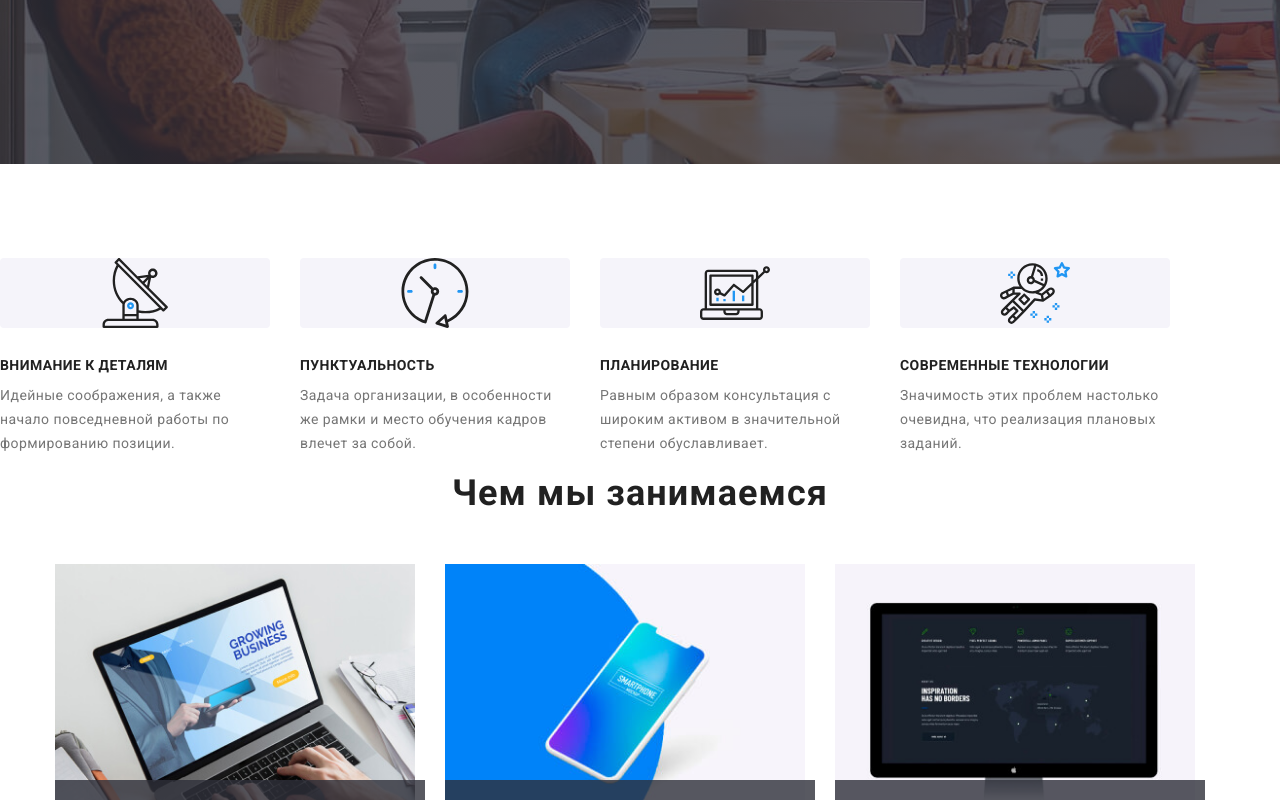
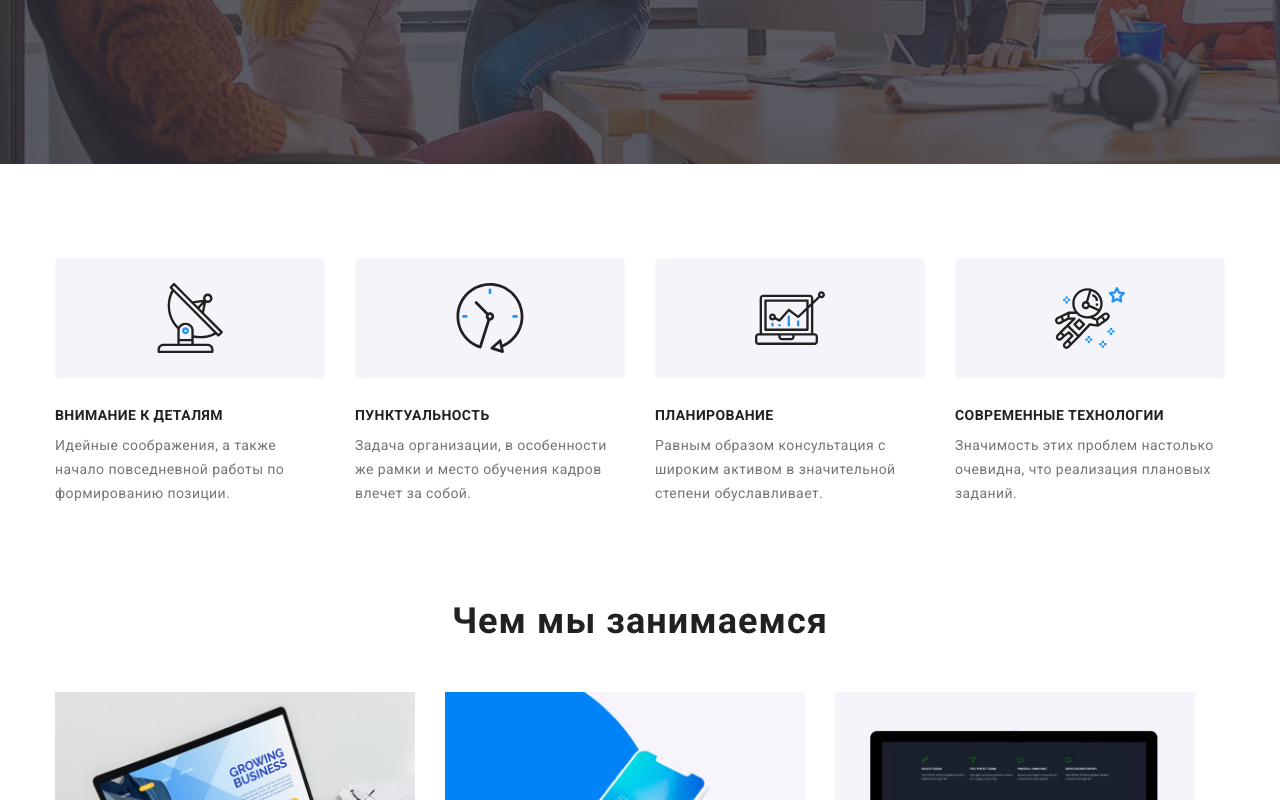
Before and after one commit to ElenaSmirnov/goit-markup-hw-04-01, a plain HTML site: page index.html in a window 1280 px wide. Shown: the part 531-1331 px from the top of the page. Drawn offline with nearby package versions, Linux system fonts and the light colour scheme.

Commit message:
Секция "наши особенности"
Вернула обратно размер на ли

```diff
--- a/style.css
+++ b/style.css
@@ -185,8 +185,6 @@ p {
   padding-bottom: 94px;
 }
 .section-features {
-  padding: 0;
-  margin: 0;
   padding-top: 94px;
   padding-bottom: 94px;
 }
@@ -302,6 +300,7 @@ p {
   position: relative;
   display: flex;
 }
+
 .features-list .title {
   padding-bottom: 10px;
   font-weight: bold;
@@ -322,12 +321,14 @@ p {
   align-items: center;
 }
 
-.features-list-item {
+/*.features-list-item {
   width: 270px;
   height: 120px;
-}
+}*/
 .features-list-item-link {
   display: flex;
+  width: 270px;
+  height: 120px;
   background-color: var(--secondary-white-color);
   justify-content: center;
   align-items: center;
```
Also changed, not shown: index.html (+1 -0 lines).
